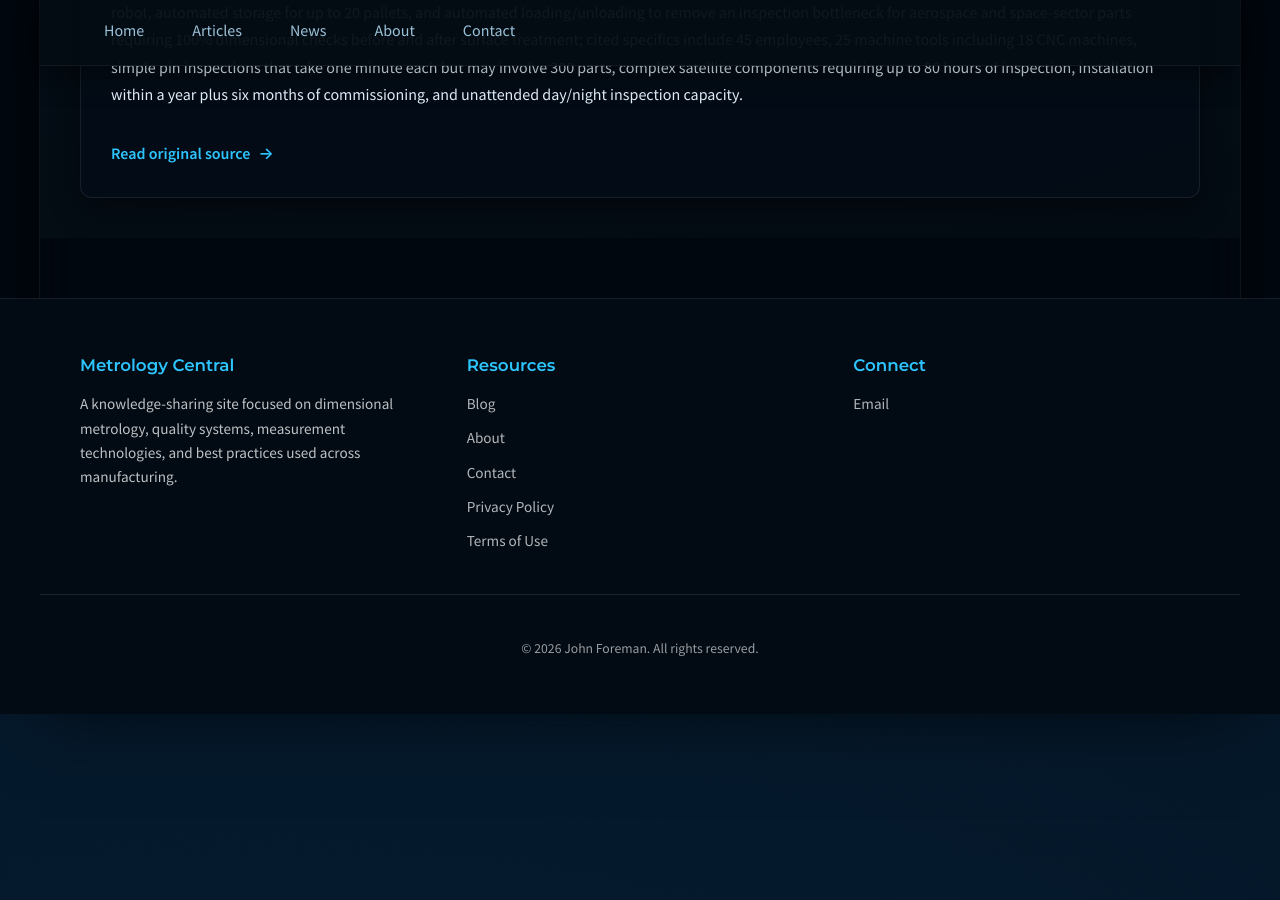
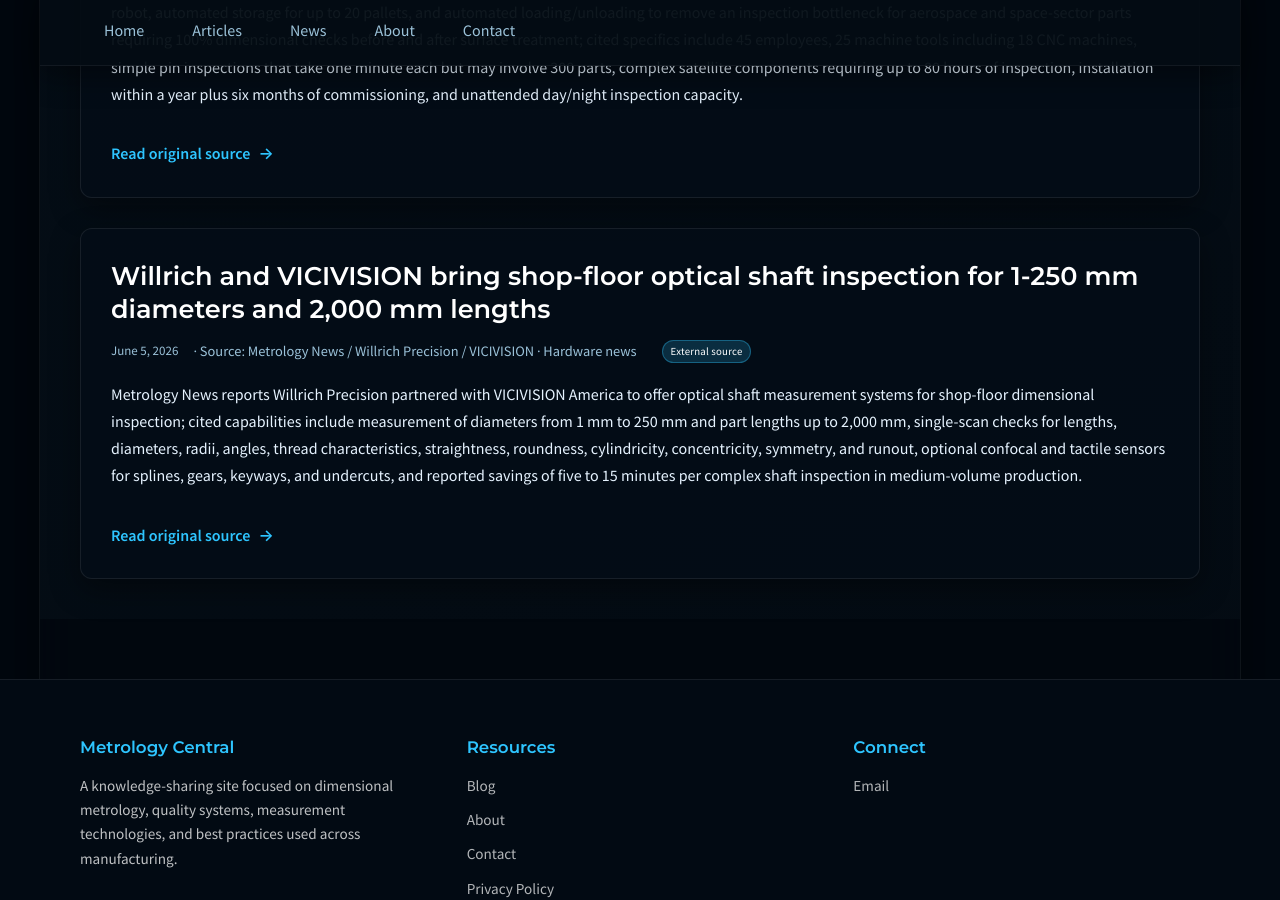
Before and after one commit to JohnForeman/MetrologyCentral, a Jekyll site: the page built from news.md, in a window 1280 px wide and 900 px high, scrolled down 9467 px. Built offline with Jekyll 4.4.1, drawn with Linux system fonts in a browser that asks for light colours; before the commit the page ends 10181 px from its top, so only the background shows below that.

Commit message:
Update Metrology Central news sweep

```diff
--- a/_data/news.yml
+++ b/_data/news.yml
@@ -1447,9 +1447,33 @@
     inspection workflows.
   url: https://metrology.news/geomagic-control-x-2026-1-advances-scan-based-inspection-and-metrology-automation/
 - date: '2026-06-05'
-  title: Meca-Precis automates aerospace and space-part inspection with Mitutoyo robotic CMM cell
+  title: Meca-Precis automates aerospace and space-part inspection with Mitutoyo robotic
+    CMM cell
   source: Robotics & Automation News / Meca-Precis
   sector: scientific_metrology
   kind: case_study
-  summary: Robotics & Automation News reports Meca-Precis deployed a robotic measurement cell combining a Mitutoyo MiSTAR shop-floor CMM, multi-axis articulated robot, automated storage for up to 20 pallets, and automated loading/unloading to remove an inspection bottleneck for aerospace and space-sector parts requiring 100% dimensional checks before and after surface treatment; cited specifics include 45 employees, 25 machine tools including 18 CNC machines, simple pin inspections that take one minute each but may involve 300 parts, complex satellite components requiring up to 80 hours of inspection, installation within a year plus six months of commissioning, and unattended day/night inspection capacity.
+  summary: Robotics & Automation News reports Meca-Precis deployed a robotic measurement
+    cell combining a Mitutoyo MiSTAR shop-floor CMM, multi-axis articulated robot,
+    automated storage for up to 20 pallets, and automated loading/unloading to remove
+    an inspection bottleneck for aerospace and space-sector parts requiring 100% dimensional
+    checks before and after surface treatment; cited specifics include 45 employees,
+    25 machine tools including 18 CNC machines, simple pin inspections that take one
+    minute each but may involve 300 parts, complex satellite components requiring
+    up to 80 hours of inspection, installation within a year plus six months of commissioning,
+    and unattended day/night inspection capacity.
   url: https://roboticsandautomationnews.com/2026/06/05/meca-precis-utilizes-robotic-measurement-cell-to-eliminate-inspection-bottlenecks/102297/
+- date: '2026-06-05'
+  title: Willrich and VICIVISION bring shop-floor optical shaft inspection for 1-250
+    mm diameters and 2,000 mm lengths
+  source: Metrology News / Willrich Precision / VICIVISION
+  sector: scientific_metrology
+  kind: hardware_news
+  summary: Metrology News reports Willrich Precision partnered with VICIVISION America
+    to offer optical shaft measurement systems for shop-floor dimensional inspection;
+    cited capabilities include measurement of diameters from 1 mm to 250 mm and part
+    lengths up to 2,000 mm, single-scan checks for lengths, diameters, radii, angles,
+    thread characteristics, straightness, roundness, cylindricity, concentricity,
+    symmetry, and runout, optional confocal and tactile sensors for splines, gears,
+    keyways, and undercuts, and reported savings of five to 15 minutes per complex
+    shaft inspection in medium-volume production.
+  url: https://metrology.news/willrich-precision-partners-with-vicivision-to-expand-shop-floor-optical-measurement-solutions/
```
